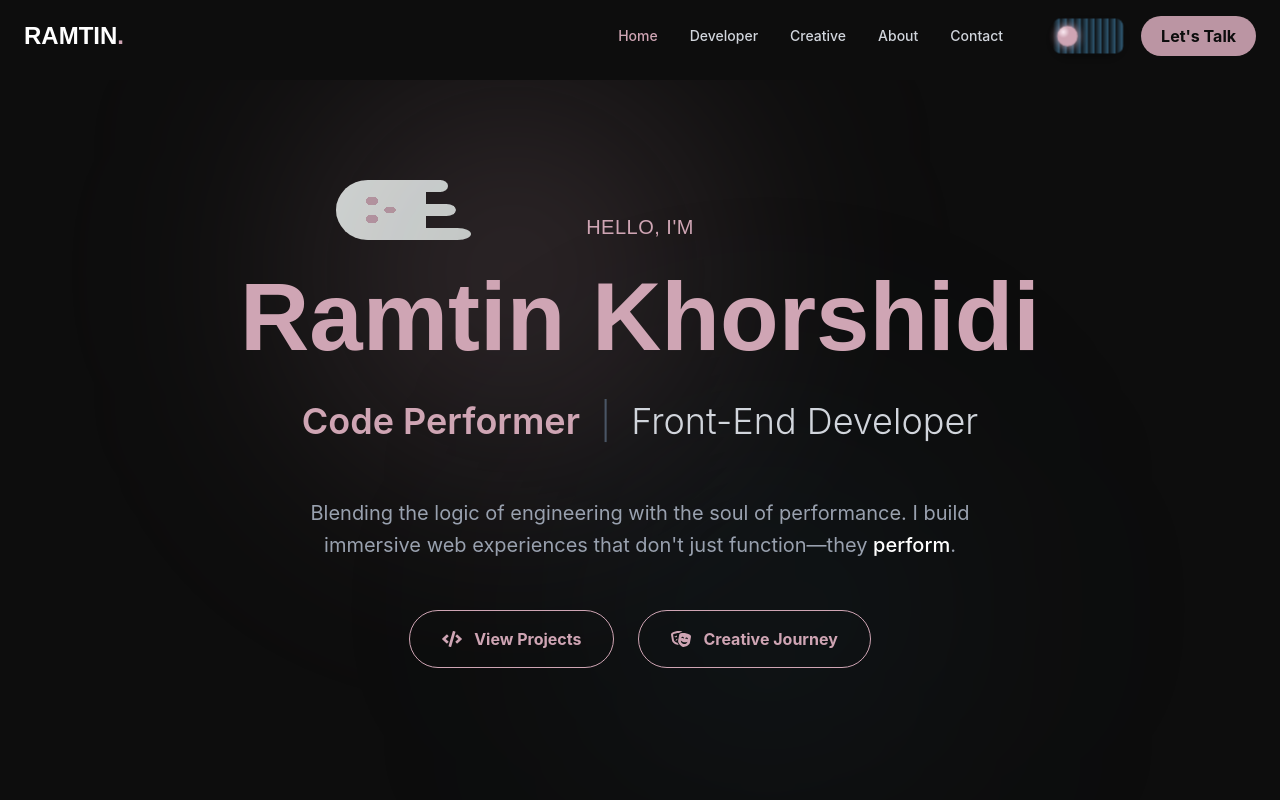
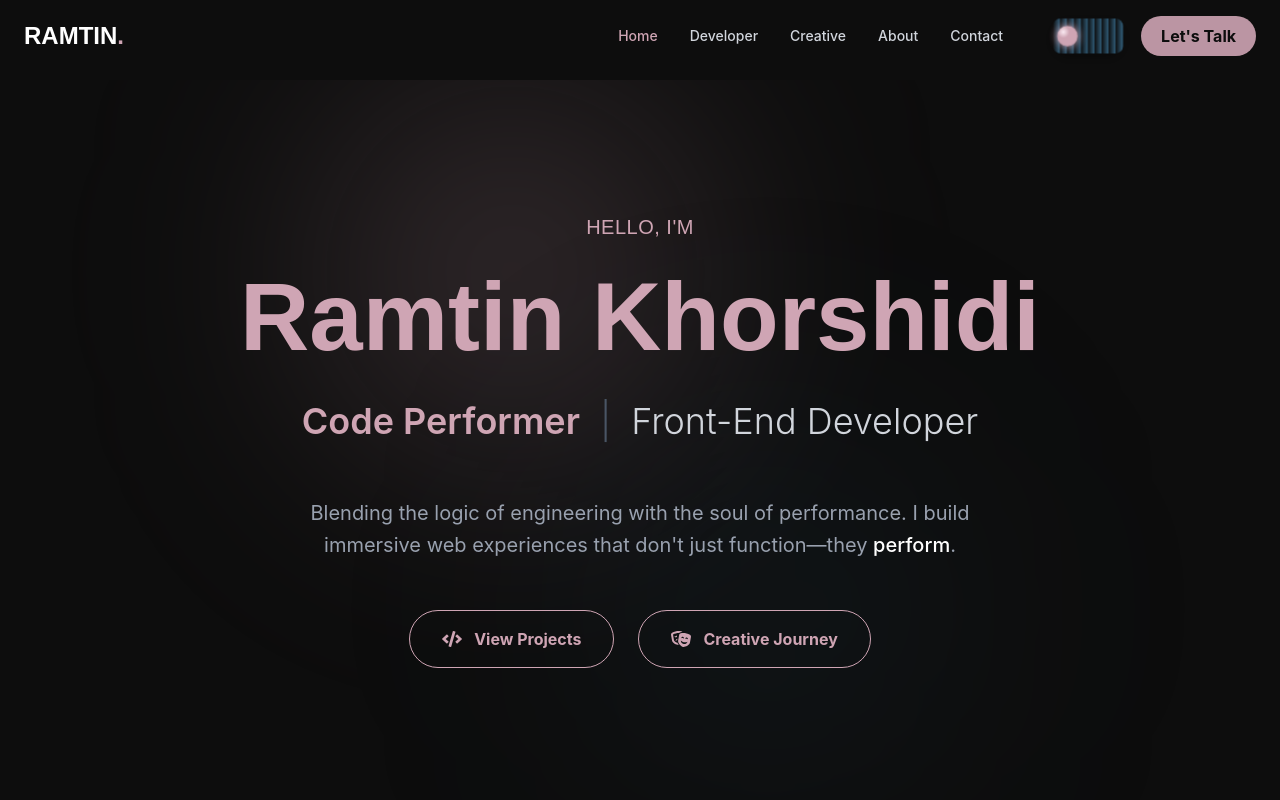
Before and after one commit to RamtinKhorshidi/MyPersonal-WebPage, a React (Vite) app: page /#/ in a window 1280 px wide. Shown: the top 800 px of the page. Built offline with nearby package versions, Linux system fonts and the light colour scheme.

Commit message:
Remove GhostSpirit animation

```diff
--- a/src/components/GhostSpirit.css
+++ /dev/null
@@ -1,119 +0,0 @@
-.ghost-spirit {
-    /* 20% smaller than previous 0.6em -> ~0.45em - 0.5em */
-    --ghost-scale: 0.5;
-
-    /* Fixed pixel size to ensure visibility or relative to viewport?
-       Using px or rem might be safer than 'em' if we move it out of the text container.
-       Let's stick to a reasonable fixed size that scales well. */
-    width: 60px;
-    /* Base width */
-    height: 90px;
-
-    position: absolute;
-    top: var(--ghost-y, 50%);
-    /* Start fully right */
-    right: -100px;
-
-    background-color: #f0f0f0;
-
-    /* Eyes and mouth */
-    background-image:
-        radial-gradient(ellipse at 35% 40%, var(--color-primary) 8%, transparent 0%),
-        radial-gradient(ellipse at 65% 40%, var(--color-primary) 8%, transparent 0%),
-        radial-gradient(ellipse at 50% 60%, var(--color-primary) 8%, transparent 0%);
-
-    border-radius: 100% / 70% 70% 0% 0%;
-
-    opacity: 0.9;
-    mix-blend-mode: exclusion;
-    pointer-events: auto;
-    cursor: pointer;
-    z-index: 20;
-
-    /* Animation */
-    animation: spiritFloat 8s linear infinite;
-}
-
-@keyframes spiritFloat {
-    0% {
-        /* Start from right edge of viewport */
-        left: 100vw;
-        transform: translateY(-50%) rotateZ(-90deg);
-        opacity: 0;
-    }
-
-    10% {
-        opacity: 0.9;
-    }
-
-    90% {
-        opacity: 0.9;
-    }
-
-    100% {
-        /* End at left edge of viewport */
-        left: -100px;
-        /* Or -10vw */
-        transform: translateY(-50%) rotateZ(-90deg);
-        opacity: 0;
-    }
-}
-
-/* Legs */
-.ghost-spirit div {
-    position: absolute;
-    width: 20%;
-    background-color: #f0f0f0;
-}
-
-.ghost-spirit div:nth-of-type(1) {
-    height: 60%;
-    left: 0;
-    bottom: -50%;
-    border-radius: 100% / 0% 0% 50% 50%;
-}
-
-.ghost-spirit div:nth-of-type(2),
-.ghost-spirit div:nth-of-type(4) {
-    height: 35%;
-    bottom: -25%;
-    border-radius: 100% / 50% 50% 0% 0%;
-    background-color: transparent;
-}
-
-.ghost-spirit div:nth-of-type(2) {
-    left: 20%;
-}
-
-.ghost-spirit div:nth-of-type(4) {
-    left: 60%;
-}
-
-.ghost-spirit div:nth-of-type(3) {
-    height: 35%;
-    left: 40%;
-    bottom: -33%;
-    border-radius: 100% / 0% 0% 60% 60%;
-    background-color: #f0f0f0;
-}
-
-.ghost-spirit div:nth-of-type(5) {
-    height: 25%;
-    left: 80%;
-    bottom: -24%;
-    border-radius: 100% / 0% 0% 70% 70%;
-    background-color: #f0f0f0;
-}
-
-/* Mobile adjustments */
-@media (max-width: 768px) {
-    .ghost-spirit {
-        /* Smaller on mobile per user hint availability?
-           User asked "Let me know if you'd like... more subtle on mobile".
-           I'll make it slightly smaller to be safe. */
-        width: 40px;
-        height: 60px;
-        animation-duration: 6s;
-        /* Faster on smaller screen? or same? */
-    }
-}
--- a/src/components/GhostSpirit.tsx
+++ /dev/null
@@ -1,53 +0,0 @@
-import React, { useState, useEffect } from 'react';
-import './GhostSpirit.css';
-
-const GhostSpirit: React.FC = () => {
-    // Start with a fixed position to avoid hydration mismatches
-    const [yPos, setYPos] = useState('20%');
-
-    const generateRandomY = () => {
-        // Random position between 15% and 85% of viewport height
-        const min = 15;
-        const max = 85;
-        return `${Math.floor(Math.random() * (max - min + 1)) + min}%`;
-    };
-
-    // Set initial random position on mount
-    useEffect(() => {
-        setYPos(generateRandomY());
-    }, []);
-
-    // Update position every time the animation loop completes
-    const handleAnimationIteration = () => {
-        setYPos(generateRandomY());
-    };
-
-    // Key to force re-render and restart animation
-    const [restartKey, setRestartKey] = useState(0);
-
-    const handleRestart = () => {
-        setRestartKey(prev => prev + 1);
-    };
-
-    return (
-        <div
-            key={restartKey}
-            className="ghost-spirit"
-            role="button"
-            aria-label="Restart ghost animation"
-            aria-hidden="false"
-            style={{ '--ghost-y': yPos } as React.CSSProperties}
-            onAnimationIteration={handleAnimationIteration}
-            onClick={handleRestart}
-        >
-            {/* Ghost Legs */}
-            <div></div>
-            <div></div>
-            <div></div>
-            <div></div>
-            <div></div>
-        </div>
-    );
-};
-
-export default GhostSpirit;
--- a/src/pages/Home.tsx
+++ b/src/pages/Home.tsx
@@ -3,7 +3,7 @@ import { Link } from 'react-router-dom';
 import { FaCode, FaTheaterMasks } from 'react-icons/fa';
 import { pageVariants, textReveal } from '../utils/animations';
 
-import GhostSpirit from '../components/GhostSpirit';
+
 
 const Home = () => {
     const { scrollY } = useScroll();
@@ -22,8 +22,7 @@ const Home = () => {
             <motion.div style={{ y: y1 }} className="absolute top-0 left-1/4 w-96 h-96 bg-primary/20 rounded-full blur-[128px] pointer-events-none" />
             <motion.div style={{ y: y2 }} className="absolute bottom-0 right-1/4 w-96 h-96 bg-secondary/10 rounded-full blur-[128px] pointer-events-none" />
 
-            {/* Floating Spirit Animation - Full Width */}
-            <GhostSpirit />
+
 
             <div className="container mx-auto px-6 relative z-10">
                 <div className="max-w-4xl mx-auto text-center">
```
